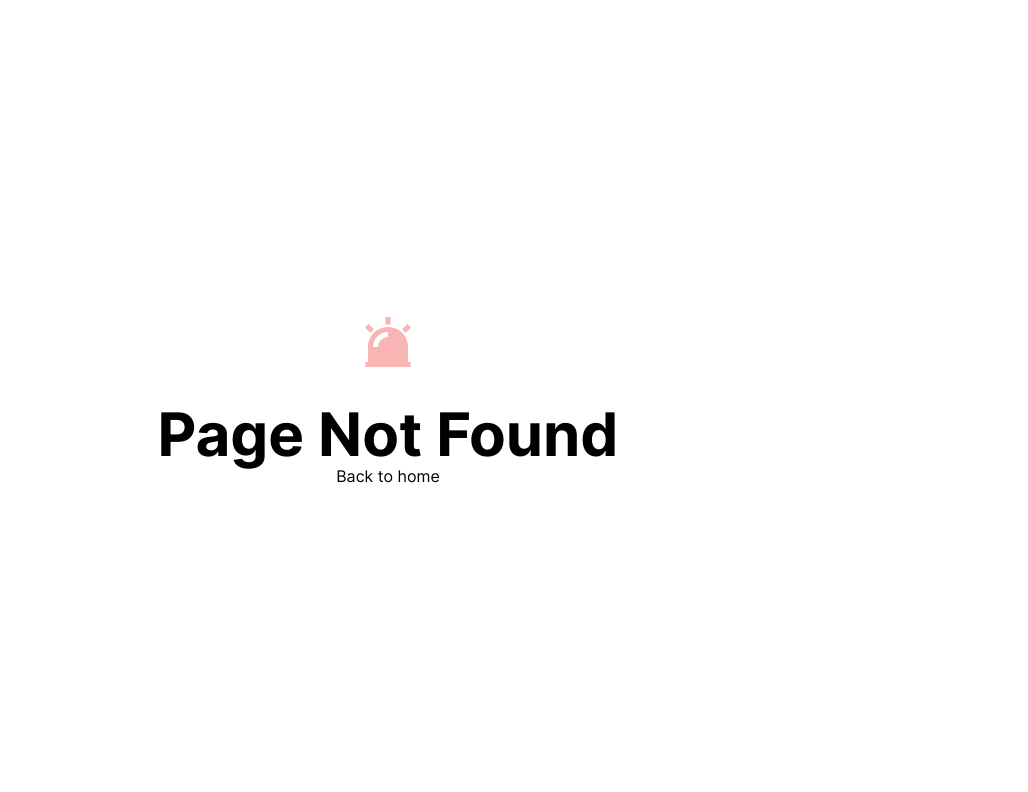
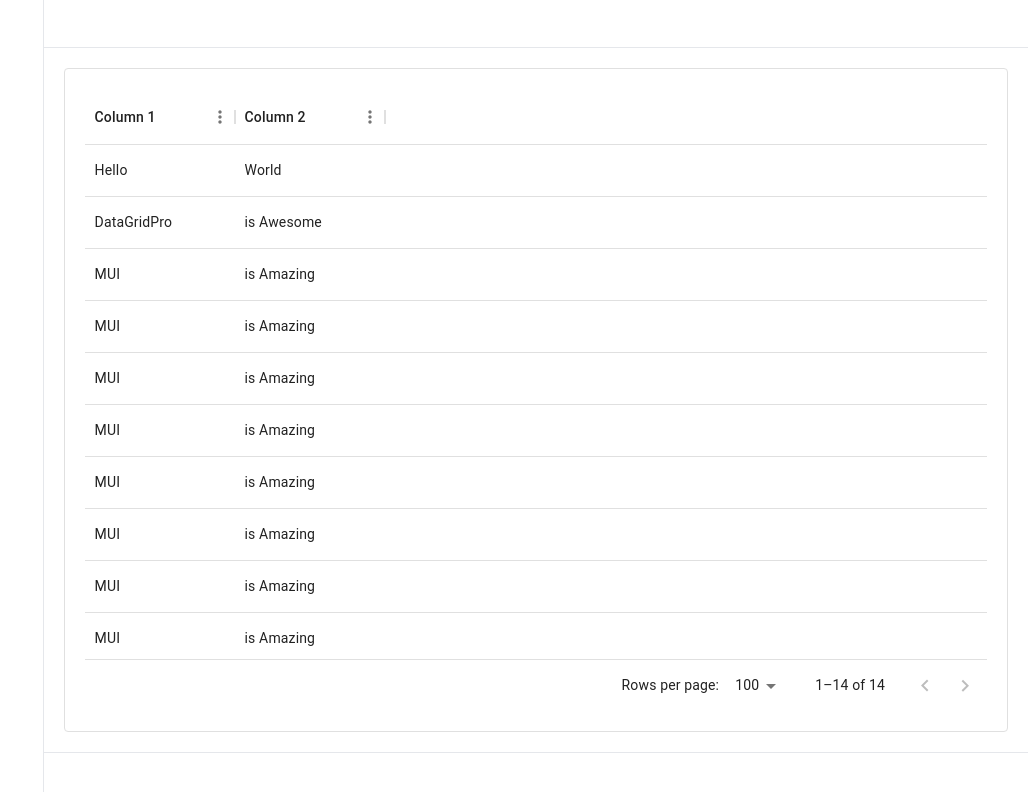
Before and after one commit to kics223w1/LTNC-FE-2, a Next.js app: page /dashboard in a window 1280 px wide. Before the commit this address had no page. Shown: the top 792 px of the page, without its empty margins (252-1280 px from the left). Built offline with nearby package versions, Linux system fonts and the light colour scheme.

Commit message:
refactor: add table

```diff
--- a/package.json
+++ b/package.json
@@ -18,6 +18,10 @@
     "prepare": "husky install"
   },
   "dependencies": {
+    "@emotion/react": "^11.11.4",
+    "@emotion/styled": "^11.11.0",
+    "@mui/material": "^5.15.11",
+    "@mui/x-data-grid": "^6.19.6",
     "clsx": "^2.0.0",
     "lucide-react": "^0.321.0",
     "next": "^14.0.4",
--- /dev/null
+++ b/src/app/dashboard/error.tsx
@@ -0,0 +1,38 @@
+'use client'; // Error components must be Client Components
+
+import * as React from 'react';
+import { RiAlarmWarningFill } from 'react-icons/ri';
+
+import TextButton from '@/components/buttons/TextButton';
+
+export default function Error({
+  error,
+  reset,
+}: {
+  error: Error & { digest?: string };
+  reset: () => void;
+}) {
+  React.useEffect(() => {
+    // eslint-disable-next-line no-console
+    console.error(error);
+  }, [error]);
+
+  return (
+    <main>
+      <section className='bg-white'>
+        <div className='layout flex min-h-screen flex-col items-center justify-center text-center text-black'>
+          <RiAlarmWarningFill
+            size={60}
+            className='drop-shadow-glow animate-flicker text-red-500'
+          />
+          <h1 className='mt-8 text-4xl md:text-6xl'>
+            Oops, something went wrong!
+          </h1>
+          <TextButton variant='basic' onClick={reset} className='mt-4'>
+            Try again
+          </TextButton>
+        </div>
+      </section>
+    </main>
+  );
+}
--- /dev/null
+++ b/src/app/dashboard/layout.tsx
@@ -0,0 +1,62 @@
+import { Metadata } from 'next';
+import * as React from 'react';
+
+import '@/styles/globals.css';
+// !STARTERCONF This is for demo purposes, remove @/styles/colors.css import immediately
+import '@/styles/colors.css';
+
+import { siteConfig } from '@/constant/config';
+
+// !STARTERCONF Change these default meta
+// !STARTERCONF Look at @/constant/config to change them
+export const metadata: Metadata = {
+  metadataBase: new URL(siteConfig.url),
+  title: {
+    default: siteConfig.title,
+    template: `%s | ${siteConfig.title}`,
+  },
+  description: siteConfig.description,
+  robots: { index: true, follow: true },
+  // !STARTERCONF this is the default favicon, you can generate your own from https://realfavicongenerator.net/
+  // ! copy to /favicon folder
+  icons: {
+    icon: '/favicon/favicon.ico',
+    shortcut: '/favicon/favicon-16x16.png',
+    apple: '/favicon/apple-touch-icon.png',
+  },
+  manifest: `/favicon/site.webmanifest`,
+  openGraph: {
+    url: siteConfig.url,
+    title: siteConfig.title,
+    description: siteConfig.description,
+    siteName: siteConfig.title,
+    images: [`${siteConfig.url}/images/og.jpg`],
+    type: 'website',
+    locale: 'en_US',
+  },
+  twitter: {
+    card: 'summary_large_image',
+    title: siteConfig.title,
+    description: siteConfig.description,
+    images: [`${siteConfig.url}/images/og.jpg`],
+    // creator: '@th_clarence',
+  },
+  // authors: [
+  //   {
+  //     name: 'Theodorus Clarence',
+  //     url: 'https://theodorusclarence.com',
+  //   },
+  // ],
+};
+
+export default function RootLayout({
+  children,
+}: {
+  children: React.ReactNode;
+}) {
+  return (
+    <html>
+      <body>{children}</body>
+    </html>
+  );
+}
--- /dev/null
+++ b/src/app/dashboard/not-found.tsx
@@ -0,0 +1,24 @@
+import { Metadata } from 'next';
+import * as React from 'react';
+import { RiAlarmWarningFill } from 'react-icons/ri';
+
+export const metadata: Metadata = {
+  title: 'Not Found',
+};
+
+export default function NotFound() {
+  return (
+    <main>
+      <section className='bg-white'>
+        <div className='layout flex min-h-screen flex-col items-center justify-center text-center text-black'>
+          <RiAlarmWarningFill
+            size={60}
+            className='drop-shadow-glow animate-flicker text-red-500'
+          />
+          <h1 className='mt-8 text-4xl md:text-6xl'>Page Not Found</h1>
+          <a href='/'>Back to home</a>
+        </div>
+      </section>
+    </main>
+  );
+}
--- /dev/null
+++ b/src/app/dashboard/page.tsx
@@ -0,0 +1,40 @@
+'use client';
+import '@/lib/env';
+import { DataGrid, GridRowsProp, GridColDef } from '@mui/x-data-grid';
+
+const rows: GridRowsProp = [
+  { id: 1, col1: 'Hello', col2: 'World' },
+  { id: 2, col1: 'DataGridPro', col2: 'is Awesome' },
+  { id: 3, col1: 'MUI', col2: 'is Amazing' },
+  { id: 4, col1: 'MUI', col2: 'is Amazing' },
+  { id: 5, col1: 'MUI', col2: 'is Amazing' },
+  { id: 6, col1: 'MUI', col2: 'is Amazing' },
+  { id: 7, col1: 'MUI', col2: 'is Amazing' },
+  { id: 8, col1: 'MUI', col2: 'is Amazing' },
+  { id: 9, col1: 'MUI', col2: 'is Amazing' },
+  { id: 10, col1: 'MUI', col2: 'is Amazing' },
+  { id: 11, col1: 'MUI', col2: 'is Amazing' },
+  { id: 12, col1: 'MUI', col2: 'is Amazing' },
+  { id: 16, col1: 'MUI', col2: 'is Amazing' },
+  { id: 14, col1: 'MUI', col2: 'is Amazing' },
+];
+
+const columns: GridColDef[] = [
+  { field: 'col1', headerName: 'Column 1', width: 150 },
+  { field: 'col2', headerName: 'Column 2', width: 150 },
+];
+
+export default function Dashboard() {
+  return (
+    <main>
+      <div className='flex items-center w-screen h-screen'>
+        <div className='w-96 h-full border-r'></div>
+        <div className='flex flex-col justify-between w-full h-full'>
+          <div className='h-12 w-full border-b'></div>
+          <DataGrid className='mx-5 my-5 p-5' rows={rows} columns={columns} />
+          <div className='h-12 w-full border-t'></div>
+        </div>
+      </div>
+    </main>
+  );
+}
```
Also changed, not shown: src/app/page.tsx (+0 -20 lines), 2 other files (tests, documents, lock files or other folders).
